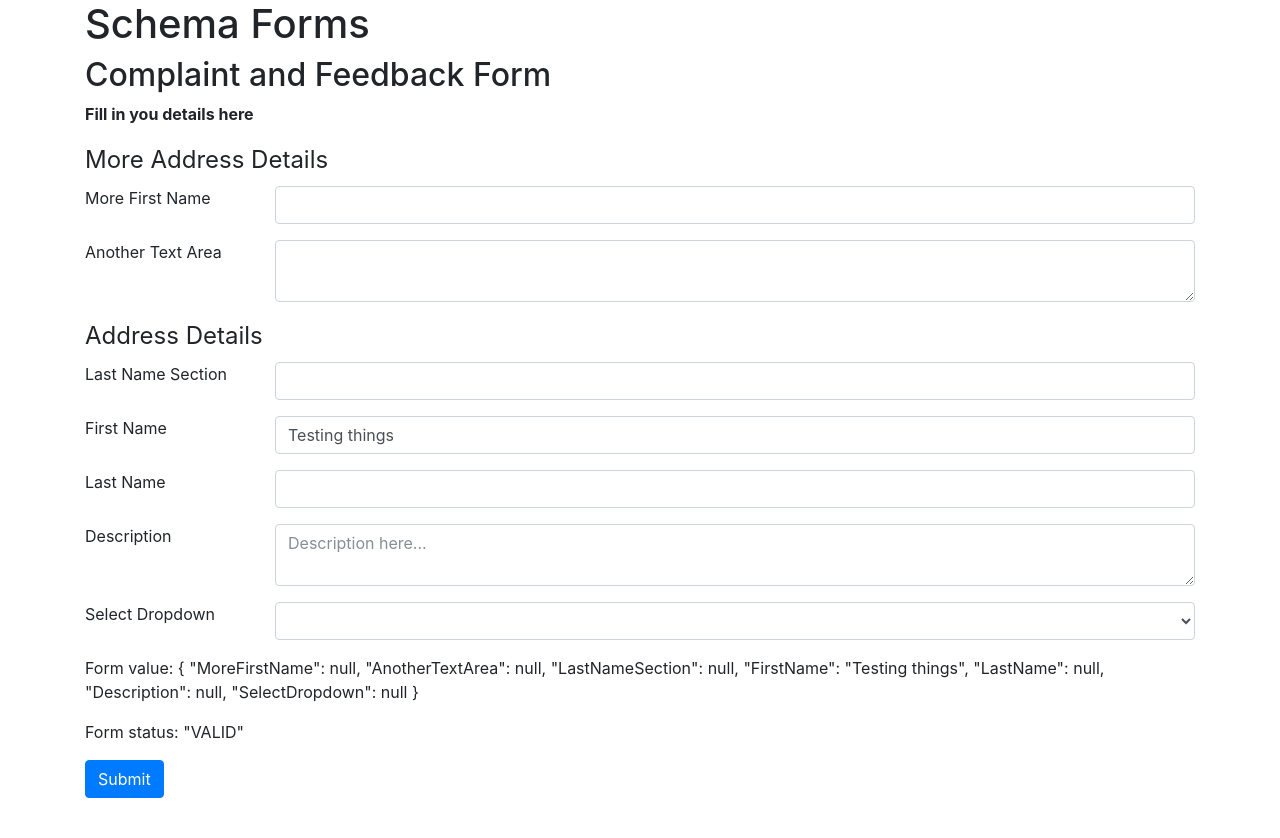
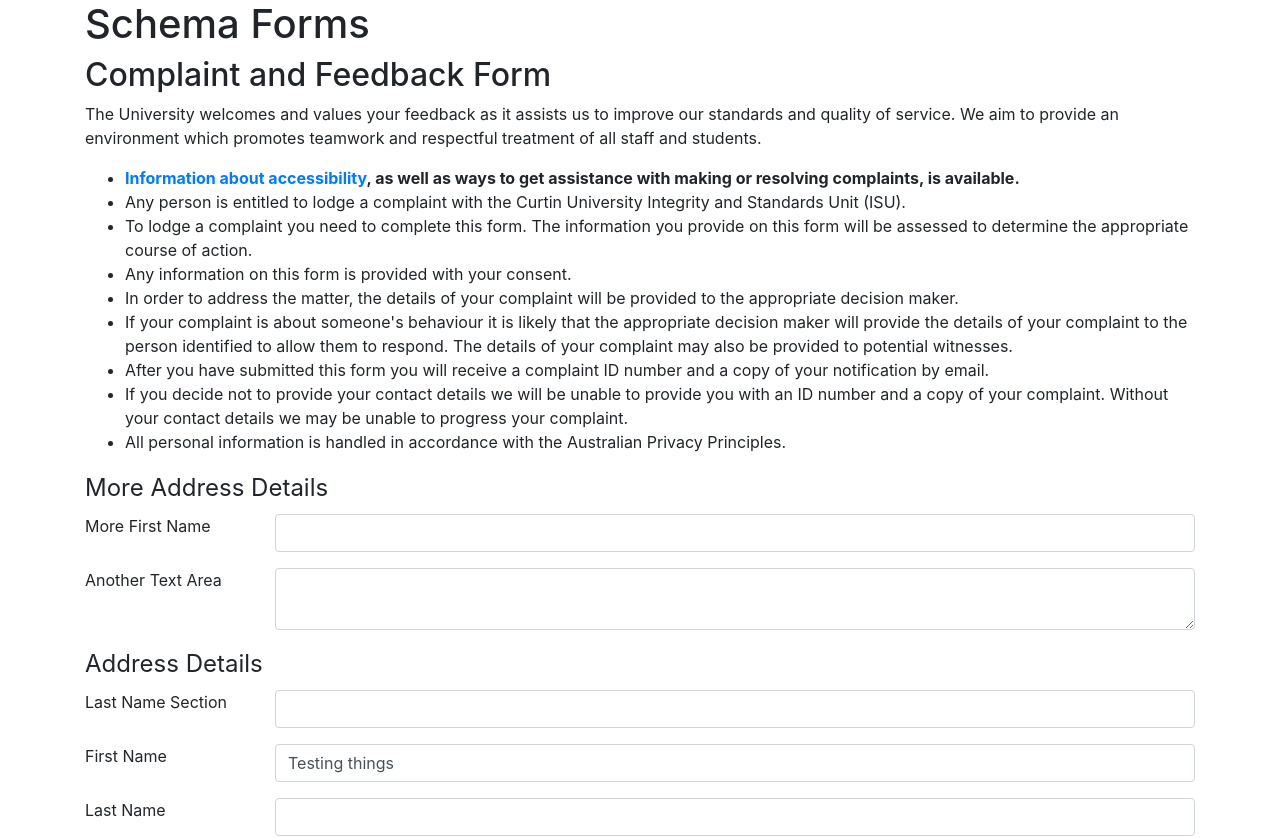
Before and after one commit to Alk3m1st/SchemaForms, an Angular app: page / in a window 1280 px wide. Shown: the top 838 px of the page. Before the commit the page ends 800 px from the top, so only its background shows below. Built offline with nearby package versions, Linux system fonts and the light colour scheme.

Commit message:
Added ability to provide description for Step field via a descriptionUrl property for larger HTML chunks.

```diff
--- a/src/app/schemaForms/schema.service.ts
+++ b/src/app/schemaForms/schema.service.ts
@@ -12,6 +12,7 @@
           type: 'step',
           title: 'Complaint and Feedback Form',
           description: '<strong>Fill in you details here</strong>',
+          descriptionUrl: 'url-to-override-description.html',
           // showProgress:
           // validateEachStep:
           fields: [
@@ -90,4 +91,23 @@
       ]
     };
   }
+
+  getHtml(descriptionUrl: string): string {
+    // In future use descriptionUrl to make actual http requests for the HTML
+    return `
+    <div class="instructions">
+      <p>The University welcomes and values your feedback as it assists us to improve our standards and quality of service.  We aim to provide an environment which promotes teamwork and respectful treatment of all staff and students.</p>
+      <ul>
+        <li><strong> <a href="http://complaints.curtin.edu.au/management/advice.cfm" target="_blank">Information  about accessibility</a>, as well as ways to get assistance with making or resolving complaints, is available.</strong></li>
+        <li>Any person is entitled to lodge a complaint with the Curtin University Integrity and Standards Unit (ISU). </li>
+        <li>To lodge a complaint you need to complete this form. The information you provide on this form will be assessed to determine the appropriate course of action.</li>
+        <li>Any information on this form is provided with your consent. </li>
+        <li>In order to address the matter, the details of your complaint will be provided to the appropriate decision maker.  </li>
+        <li>If your complaint is about someone's behaviour it is likely that the appropriate decision maker will provide the details of your complaint to the person identified to allow them to respond. The details of your complaint may also be provided to potential witnesses.</li>
+        <li>After you have submitted this form you will receive a complaint ID number and a copy of your notification by email.</li>
+        <li>If you decide not to provide your contact details we will be unable to provide you with an ID number and a copy of your complaint. Without your contact details we may be unable to progress your complaint.</li>
+        <li>All personal information is handled in accordance with the Australian Privacy Principles.</li>
+      </ul>
+    </div>`;
+  }
 }
--- a/src/app/schemaForms/sf-step/sf-step.component.ts
+++ b/src/app/schemaForms/sf-step/sf-step.component.ts
@@ -1,5 +1,6 @@
 import { Component, OnInit, Input } from '@angular/core';
 import { FormGroup } from '@angular/forms';
+import { SchemaService } from '../schema.service';
 
 @Component({
   selector: 'sf-step',
@@ -10,9 +11,19 @@
   @Input() fields: any[];
   @Input() form: FormGroup;
 
-  constructor() { }
+  constructor(private schemaService: SchemaService) {}
 
   ngOnInit() {
+    if(this.fields.length > 0) {
+      this.setDescriptions();
+    }
   }
 
+  setDescriptions() : void {
+    for(var i = 0; i < this.fields.length; i++) {
+      if(this.fields[i].type === 'step' && this.fields[i].descriptionUrl) {
+        this.fields[i].description = this.schemaService.getHtml(this.fields[i].descriptionUrl);
+      }
+    }
+  }
 }
```
